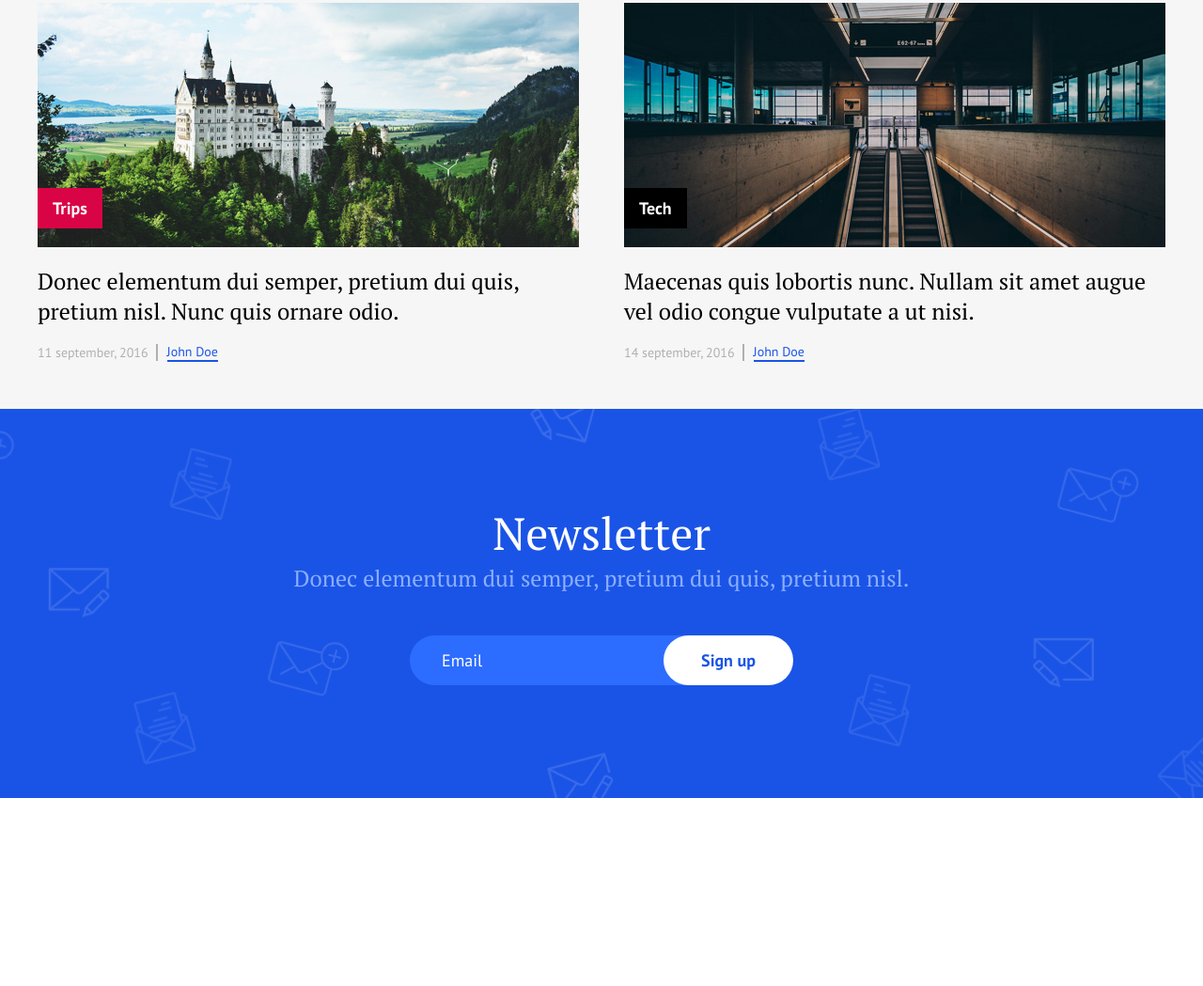
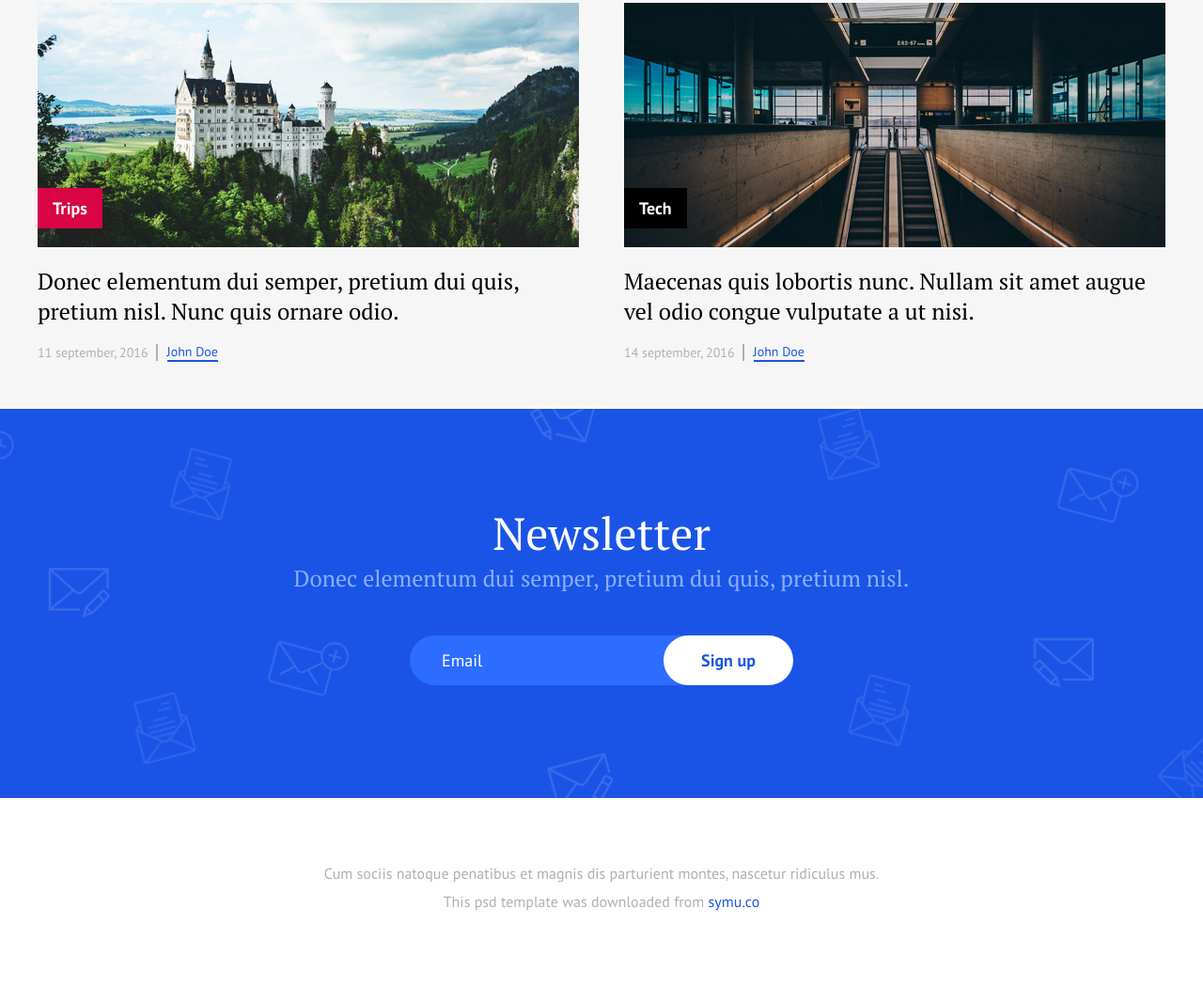
Before and after one commit to alexichkuznetsov/blog-template, a website: page index.html in a window 1280 px wide. Shown: the part 2641-3690 px from the top of the page at 94% size. Before the commit the page ends 3490 px from the top, so only its background shows below. Drawn offline with Linux system fonts and the light colour scheme.

Commit message:
Desktop version done

```diff
--- a/index.html
+++ b/index.html
@@ -379,6 +379,11 @@
             </section>
         </main>
 
+        <footer class="main-footer">
+            <p class="paragraph">Cum sociis natoque penatibus et magnis dis parturient montes, nascetur ridiculus mus.</p>
+            <p class="paragraph">This psd template was downloaded from <a href="symu.co" class="link">symu.co</a></p>
+        </footer>
+
         <script src="js/app.js"></script>
     </body>
 
--- a/scss/main.scss
+++ b/scss/main.scss
@@ -575,3 +575,31 @@
         }
     }
 }
+
+// Main footer
+.main-footer {
+    padding: 7rem 0;
+    text-align: center;
+}
+
+.paragraph {
+    font-size: 1.6rem;
+    color: $color-grey-3;
+
+    &:not(last-of-type) {
+        margin-bottom: 1rem;
+    }
+}
+
+.link {
+    &:link,
+    &:visited {
+        color: $color-blue;
+        text-decoration: none;
+        transition: color .2s ease;
+    }
+
+    &:hover {
+        color: lighten($color-blue, 15%);
+    }
+}
```
Also changed, not shown: assets/css/main.css.
